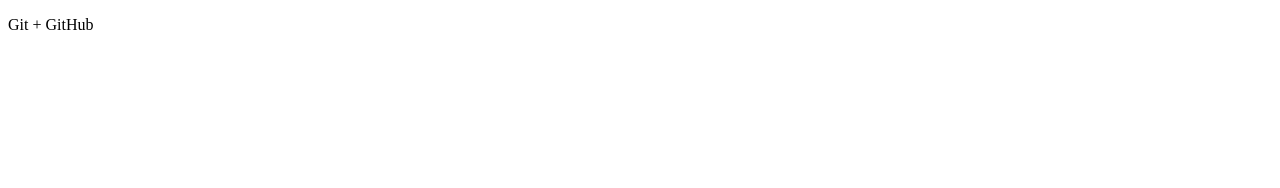
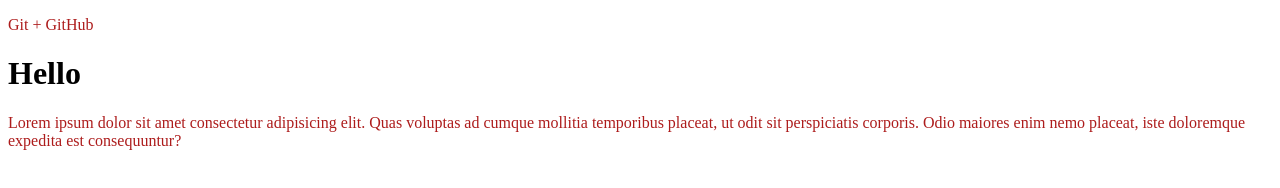
Before and after one commit to friendly-glitch/gittest, a plain HTML site: page index.html in a window 1280 px wide. Drawn offline with Linux system fonts and the light colour scheme.

Commit message:
Наши первые изменения

```diff
--- a/index.html
+++ b/index.html
@@ -10,5 +10,7 @@
 </head>
 
 <body>
-<p>Git + GitHub</p>
+    <p>Git + GitHub</p>
+    <h1>Hello</h1>
+    <p>Lorem ipsum dolor sit amet consectetur adipisicing elit. Quas voluptas ad cumque mollitia temporibus placeat, ut odit sit perspiciatis corporis. Odio maiores enim nemo placeat, iste doloremque expedita est consequuntur?</p>
 </body>
--- a/style.css
+++ b/style.css
@@ -0,0 +1,3 @@
+p{
+    color: rgb(173, 28, 28);
+}
```
